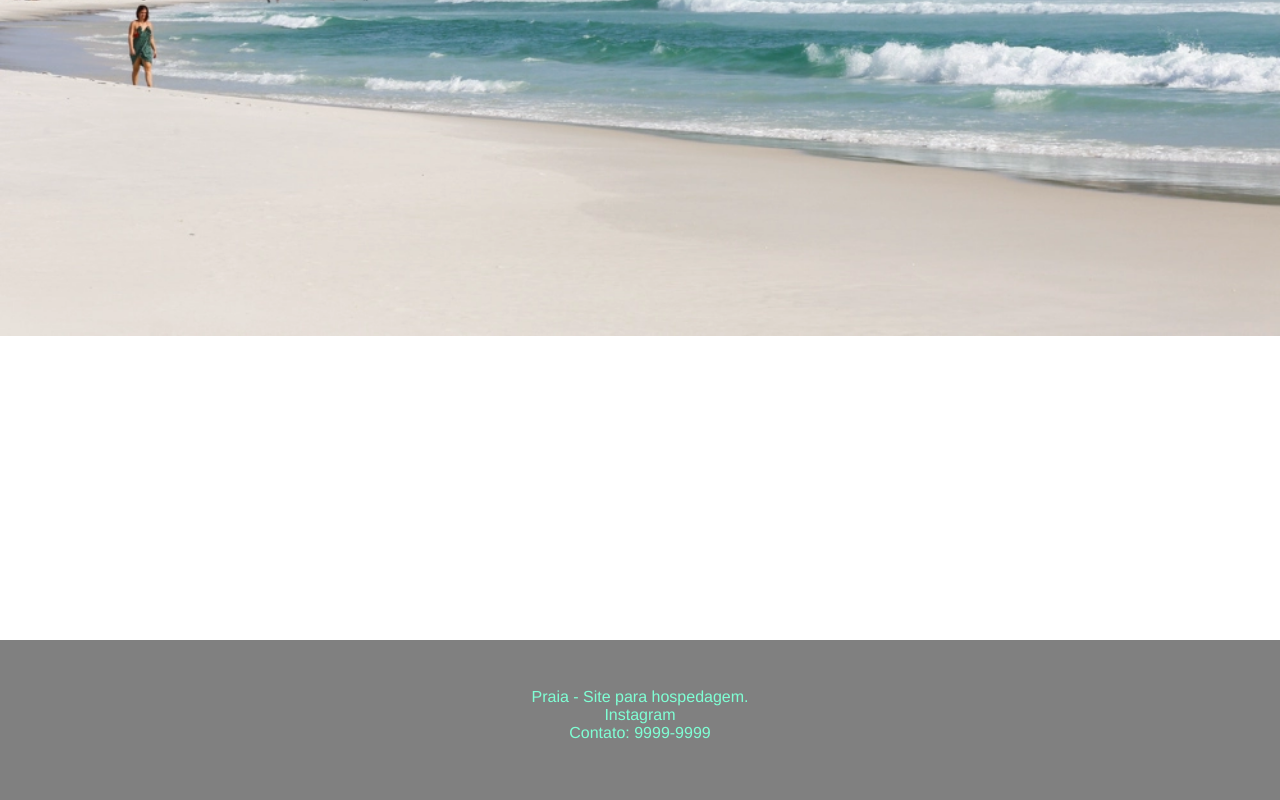
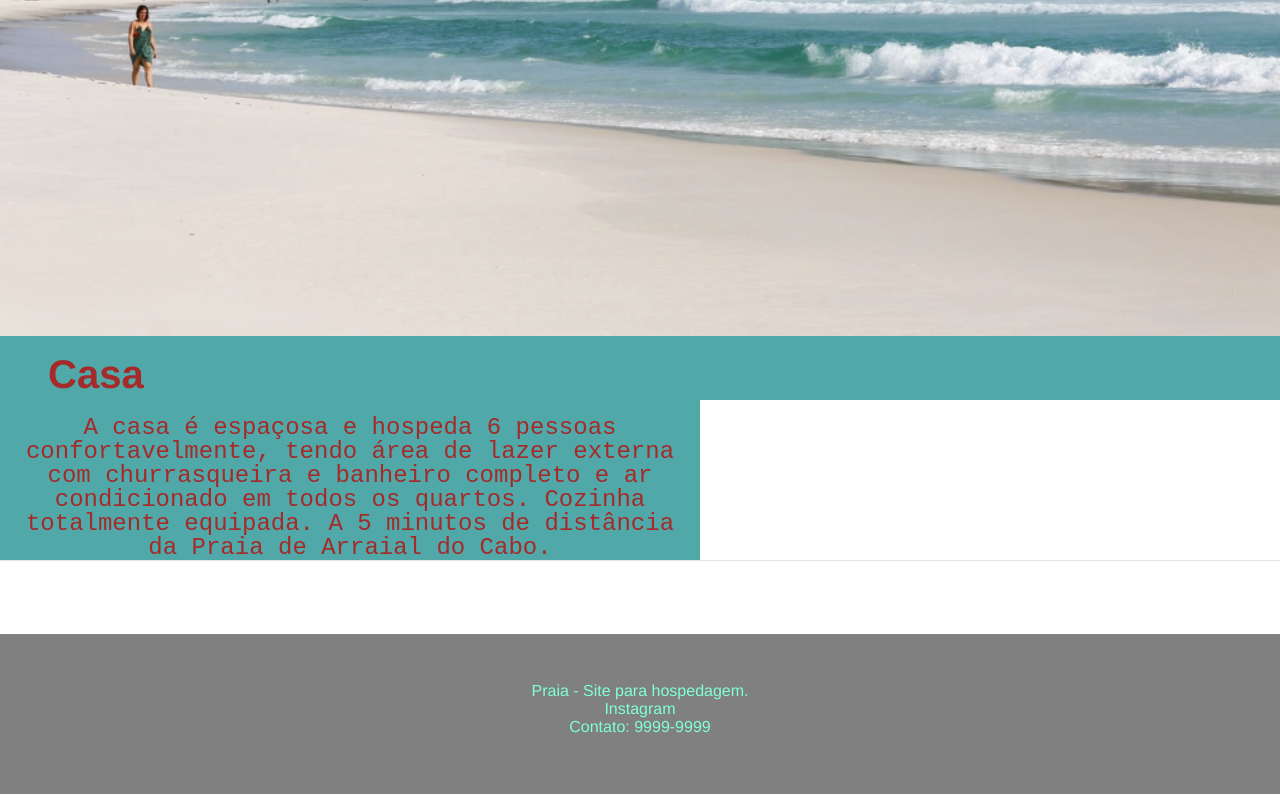
Before and after one commit to MahAzevedo/praia, a React (Vite) app: page / in a window 1280 px wide. Shown: the part 518-1318 px from the top of the page. Built offline with nearby package versions, Linux system fonts and the light colour scheme.

Commit message:
new file:   src/Components/House/House.jsx  &  src/Components/House/House.module.css

```diff
--- a/src/Components/Home.jsx
+++ b/src/Components/Home.jsx
@@ -1,18 +1,15 @@
 import React from 'react';
 import styles from './Home.module.css';
 import Banner from './Banner';
+import House from './House/House';
 
 const Home = () => {
   return (
     <section className={styles.home}>
       <Banner />
       <div className={styles.feedPhotos}>
-        <h1></h1>
-        <p></p>
-        <ul>
-          <li></li>
-        </ul>
       </div>
+      <House />
     </section>
   );
 };
--- /dev/null
+++ b/src/Components/House/House.jsx
@@ -0,0 +1,16 @@
+import React from 'react';
+import styles from './House.module.css';
+
+const House = () => {
+  return (
+    <section className={styles.container}>
+      <h1 className={styles.house}>Casa</h1>
+      <p className={styles.houseP}>
+        A casa é espaçosa e hospeda 6 pessoas confortavelmente, tendo área de lazer externa com churrasqueira e banheiro completo e ar condicionado em todos os quartos. Cozinha totalmente equipada.
+        A 5 minutos de distância da Praia de Arraial do Cabo.
+      </p>
+    </section>
+  );
+};
+
+export default House;
--- /dev/null
+++ b/src/Components/House/House.module.css
@@ -0,0 +1,26 @@
+.container {
+    width: 100%;
+    box-shadow: 0px 1px 1px rgba(0, 0, 0, 0.1);
+}
+
+.house {
+    background-color: rgb(81, 168, 168);
+    color: brown;
+    height: 4rem;
+    padding: 1rem 3rem;
+    font-size: 2.5rem;
+}
+
+.houseP {
+    background-color: rgb(81, 168, 168);
+    color: brown;
+    height: 10rem;
+    padding: 1rem 1rem;
+    font-size: 1.5rem;
+    text-align: center;
+    max-width: 700px;
+    margin-bottom: 74px;
+    font-family: 'Courier New', Courier, monospace;
+    line-height: 24px;
+    align-items: center;
+}
```
